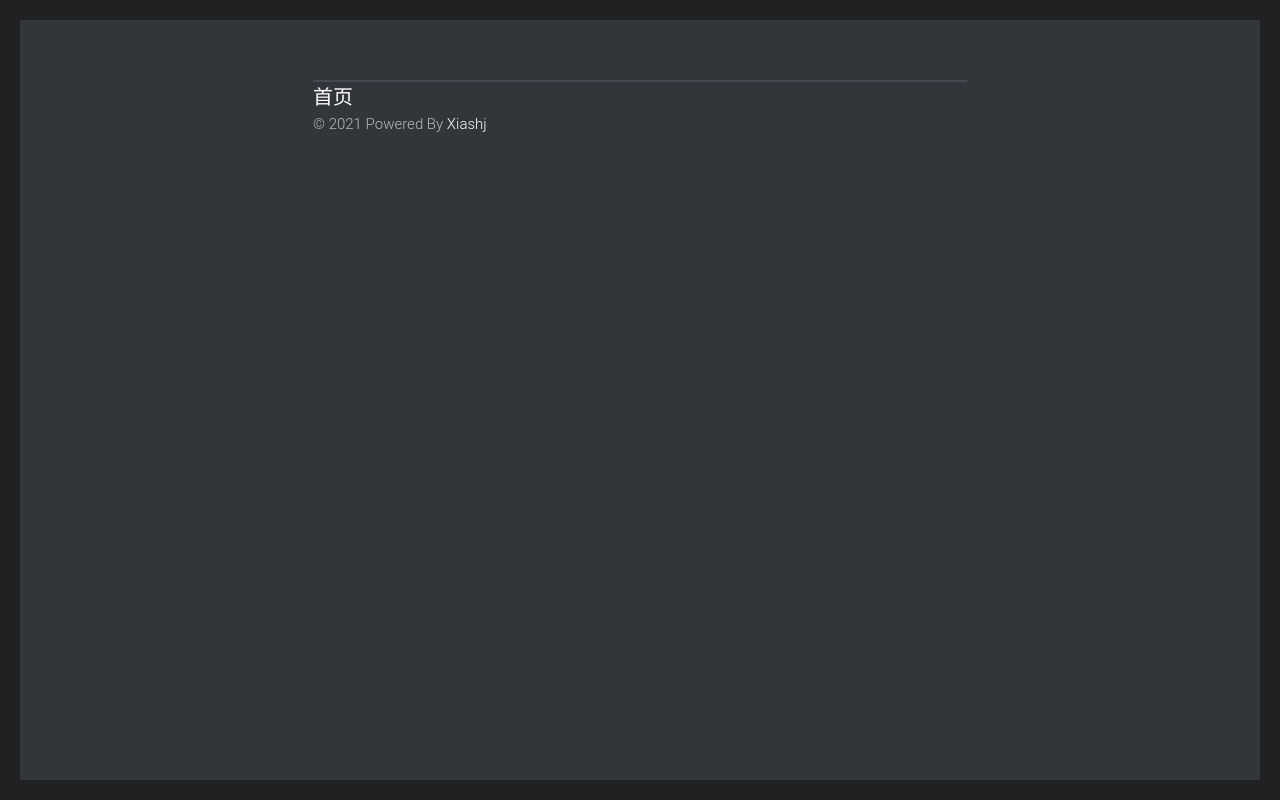
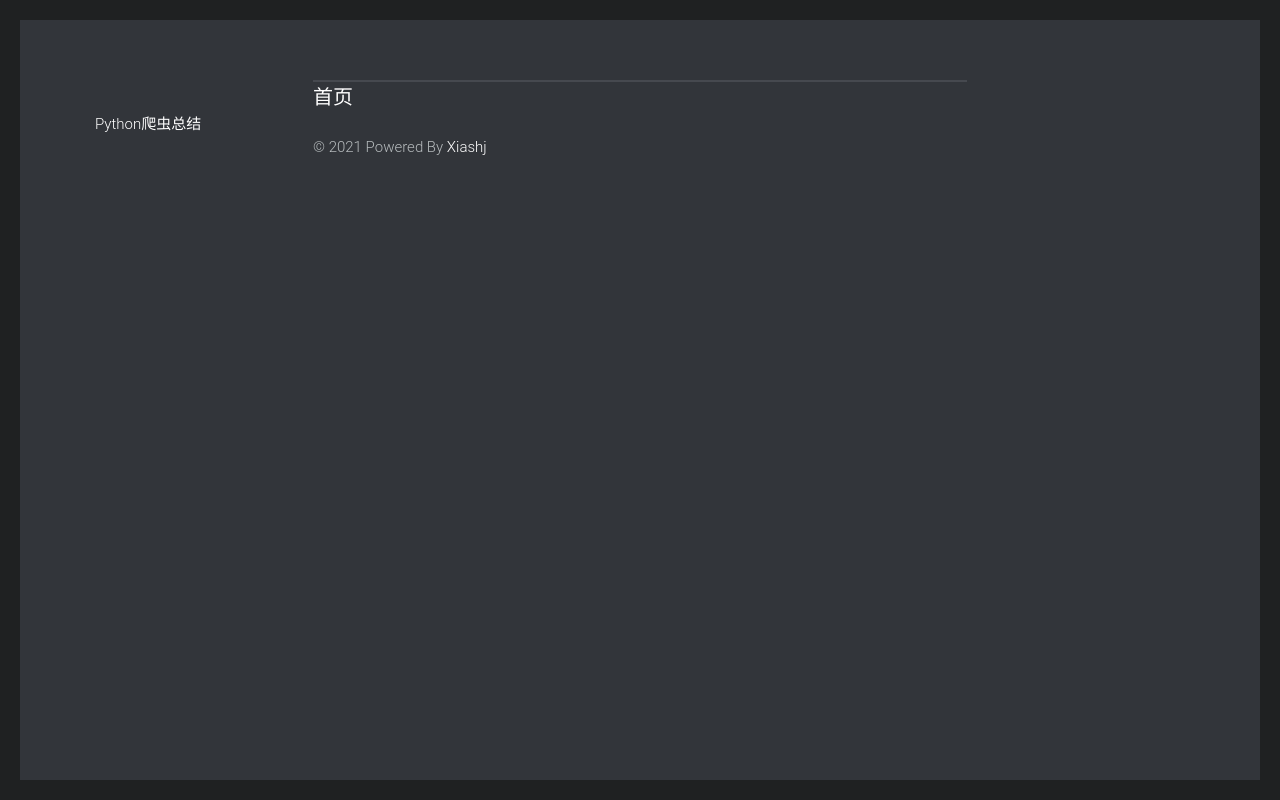
Before and after one commit to xiashj2021/Life-Technical-Blog, a plain HTML site: page Grade/index.html in a window 1280 px wide. Drawn offline with nearby package versions, Linux system fonts and the light colour scheme; no server answers.

Commit message:
Update index.html

```diff
--- a/Grade/index.html
+++ b/Grade/index.html
@@ -77,6 +77,8 @@
 <header class="site-header container animated fadeInDown">
 	<div class="header-wrapper"></div>
     <div><h4><a href="../index.html">首页</a></h4></div>
+	<a href="../article/crawler.html" target="_blank"><span>Python爬虫总结</span></a>
+
     <div>
         <p class="power">© 2021 Powered By
             <a href="https://www.cnblogs.com/xiashj21/" target="_blank"> Xiashj </a>
```
